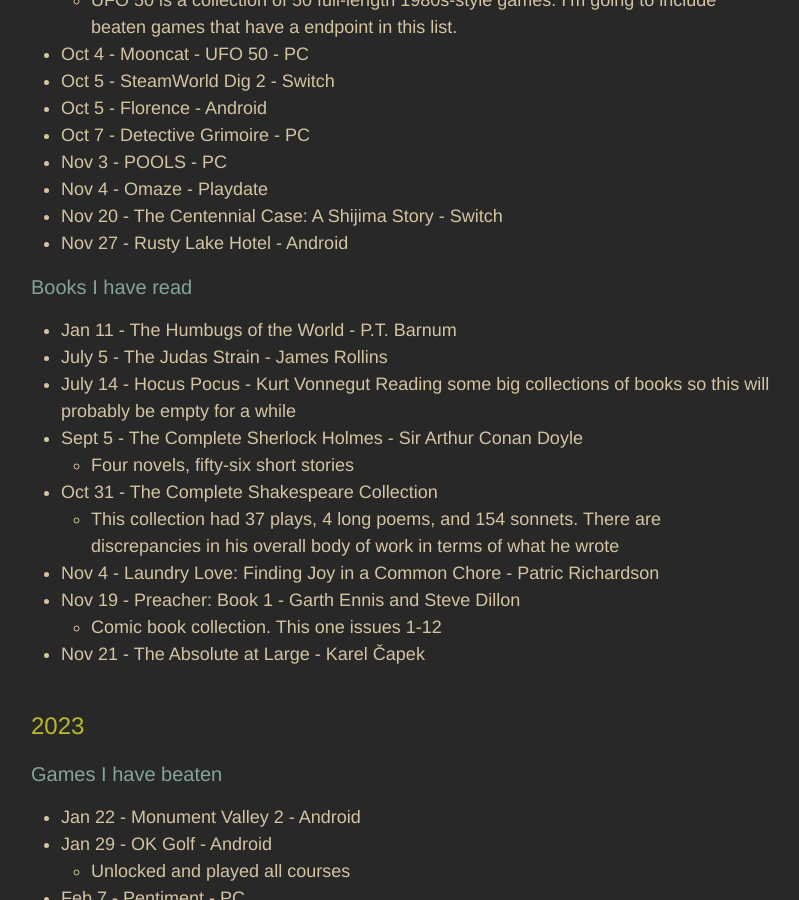
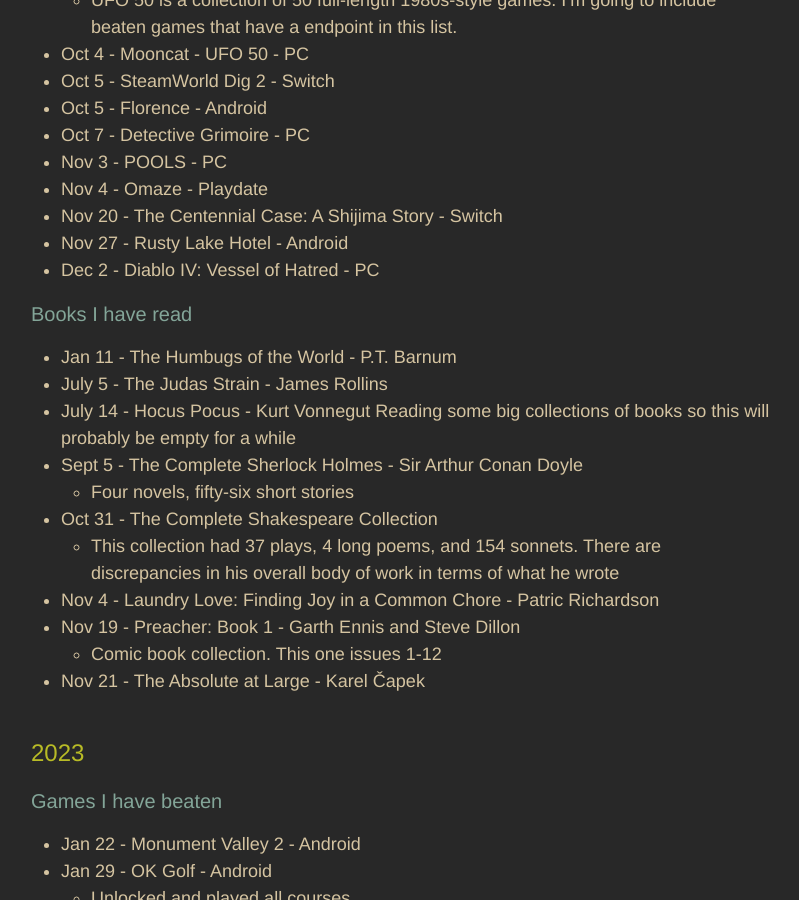
Before and after one commit to adkinsrs/sadkins_site, a Jekyll site: the page built from misc.md, in a window 1280 px wide and 900 px high, scrolled down 1085 px. Shown: the whole window, without its empty margins (239-1038 px from the left). Built offline with Jekyll 4.4.1, drawn with Linux system fonts in a browser that asks for light colours.

Commit message:
beat a game

```diff
--- a/misc.md
+++ b/misc.md
@@ -45,6 +45,7 @@
 * Nov 4 - Omaze - Playdate
 * Nov 20 - The Centennial Case: A Shijima Story - Switch
 * Nov 27 - Rusty Lake Hotel - Android
+* Dec 2 - Diablo IV: Vessel of Hatred - PC
 
 ### Books I have read
 
```
